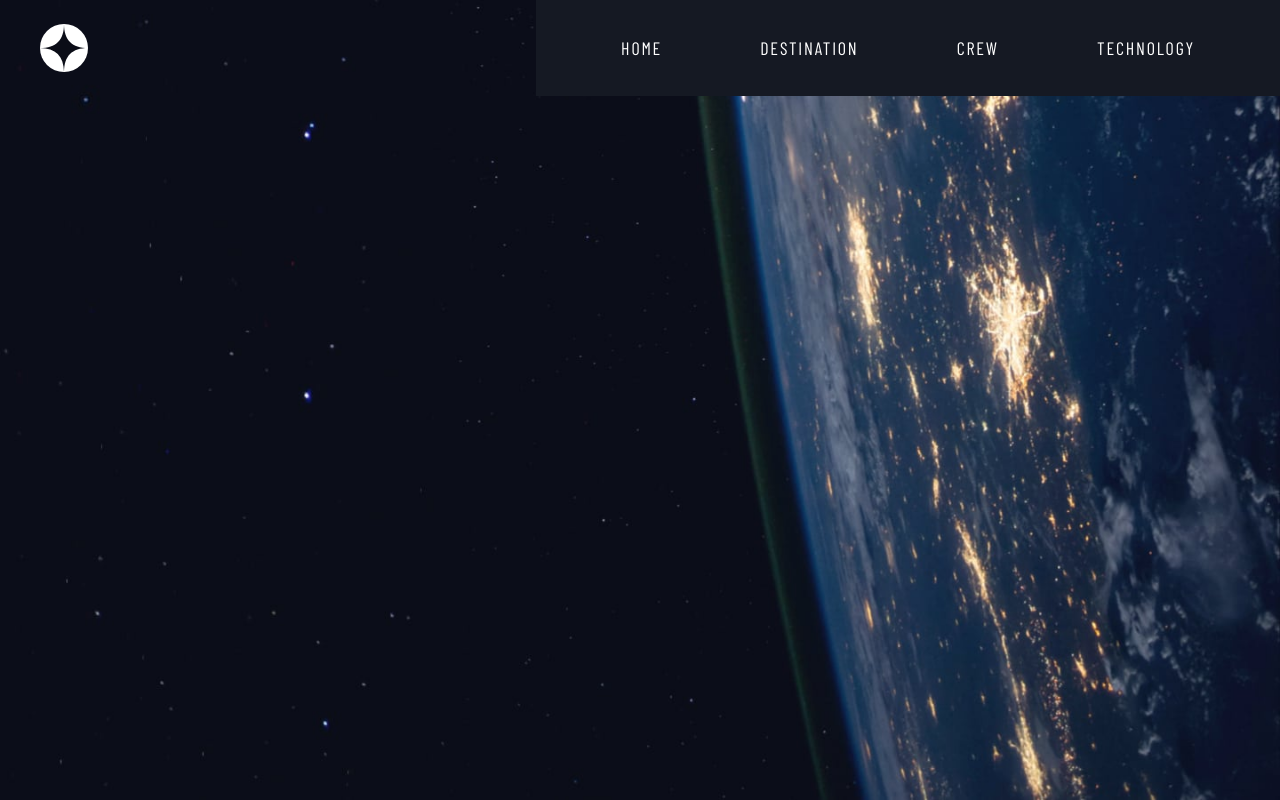
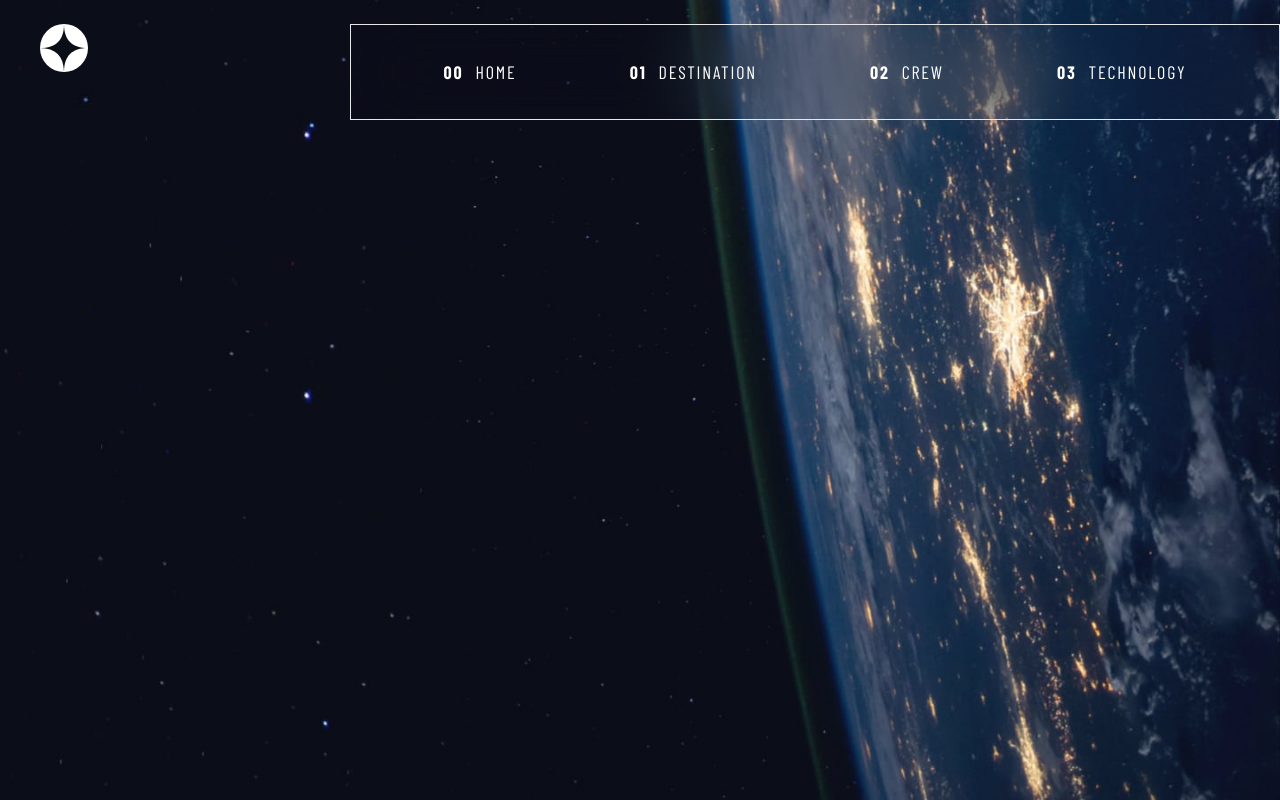
Before and after one commit to Sana-Shabeel/space-tourism-ts, a React (Vite) app: page / in a window 1280 px wide. Built offline with nearby package versions, Linux system fonts and the light colour scheme; a web font is replaced by a local one.

Commit message:
Responsive navbar

```diff
--- a/src/components/Navbar.tsx
+++ b/src/components/Navbar.tsx
@@ -15,10 +15,15 @@ const Navbar = () => {
         <img src="/assets/shared/logo.svg" alt="logo" />
       </div>
 
-      <ul className="hidden md:flex w-3/5 gap-6 text-white h-full items-center justify-around bg-navBg px-12">
+      <ul className="hidden md:flex w-3/5 gap-6 text-white h-full items-center justify-around backdrop-blur-2xl lg:mt-12 px-12 border lg:w-3/4	">
         {navbar.map(({ num, title }) => (
-          <li className="text-lg tracking-widest font-extralight h-full grid place-items-center  hover:border-b-2 border-b-borderColor cursor-pointer">
-            <a href="">{title}</a>
+          <li className="text-lg tracking-widest font-extralight ">
+            <a href="">
+              <span className="md:hidden lg:inline-block font-bold mr-3 ">
+                {num}
+              </span>
+              {title}
+            </a>
           </li>
         ))}
       </ul>
@@ -31,9 +36,9 @@ const Navbar = () => {
           <img src="/assets/shared/icon-hamburger.svg" alt="burger menu" />
         </div>
         {toggleNavbar && (
-          <div className="w-2/3 h-screen backdrop-blur-lg fixed top-0 right-0 flex flex-col px-8">
+          <div className="fixed inset-y-0	right-0 left-1/3 bg-alphaWhite backdrop-blur-lg px-8">
             <div
-              className="self-end my-10"
+              className="my-8 flex justify-end"
               onClick={() => setToggleNavbar(false)}
             >
               <img src="/assets/shared/icon-close.svg" alt="logo" />
```
